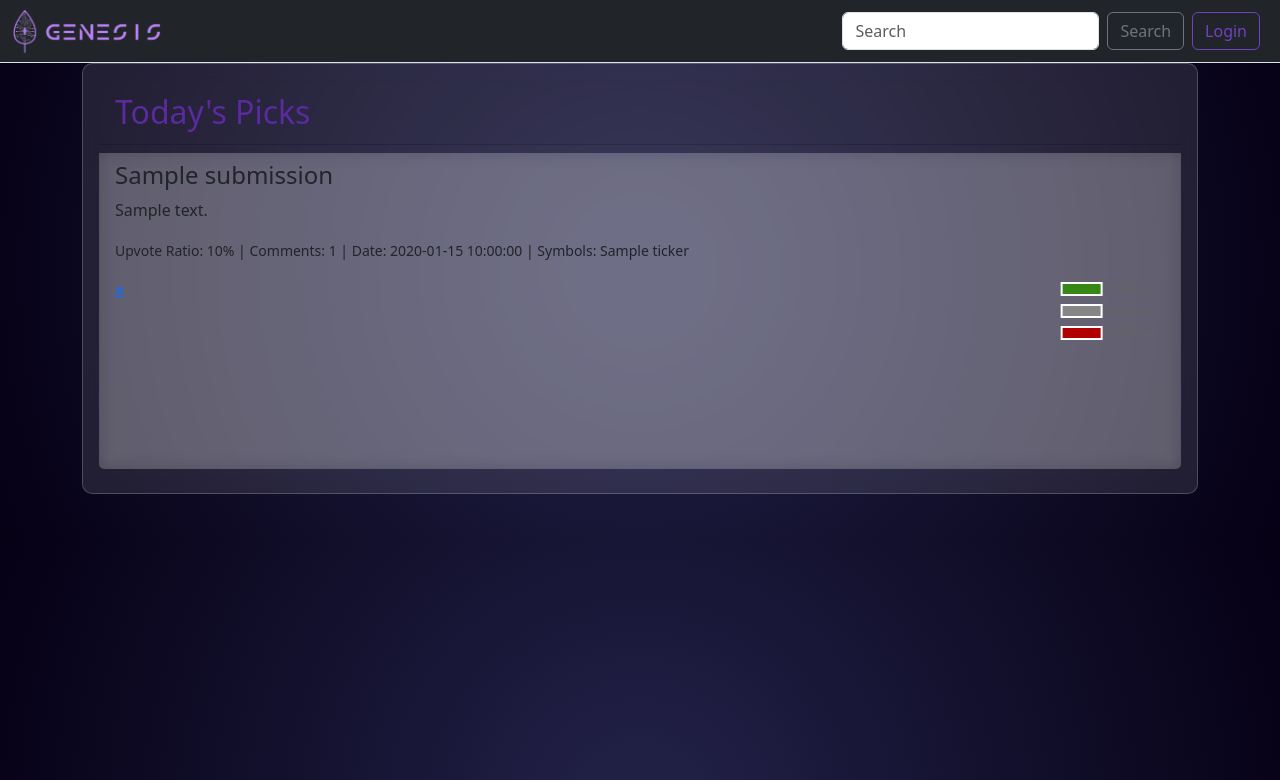
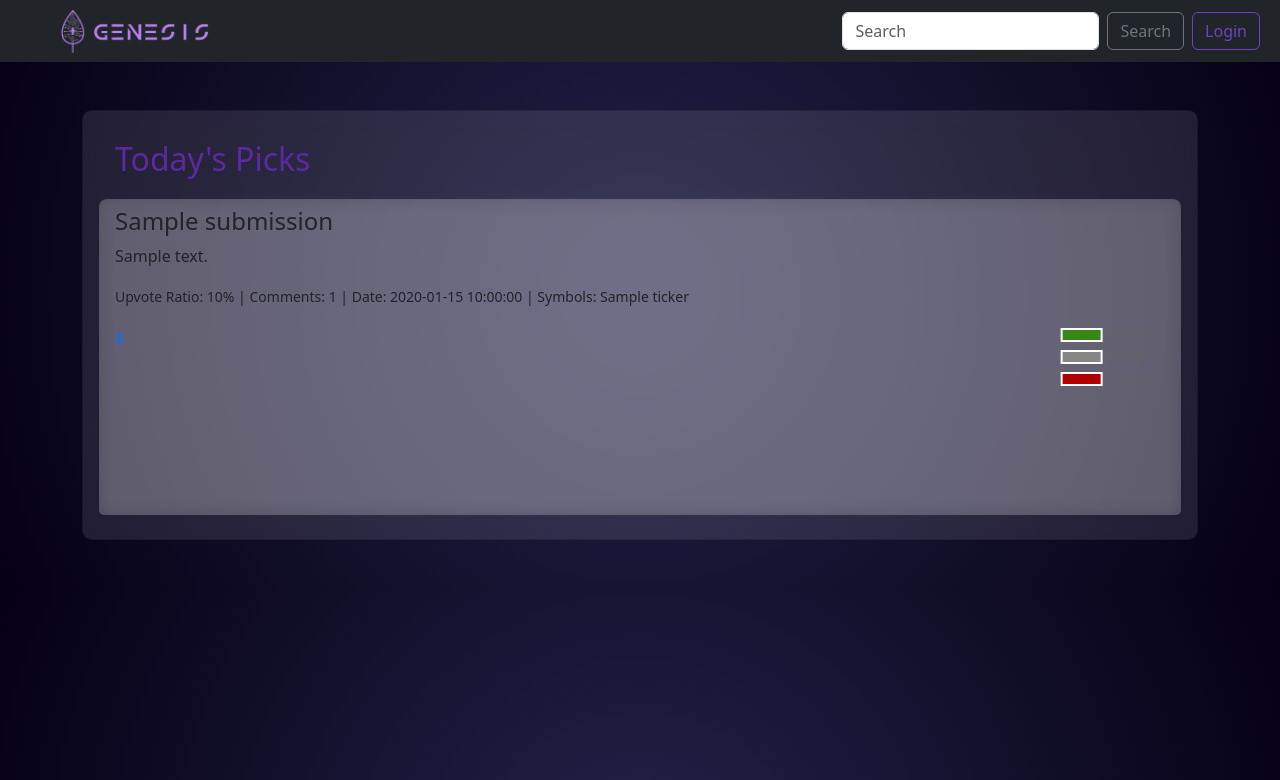
Before and after one commit to Ahsan-Siddiqi/Genesis-Sentiment-Analyzer, a Flask app: template templates/home.html in a window 1280 px wide. Shown: the top 780 px of the page. Run offline with Flask 3, Linux system fonts and the light colour scheme; the template is opened without the code that fills it: most values are stand-ins (such as "Sample title", 1, 10 or a date in 2020).

Commit message:
bug fixes and other improvements

```diff
--- a/app.py
+++ b/app.py
@@ -24,7 +24,9 @@ scheduler.start()
 def index():
     """Show Top Submissions"""
 
-    if subInfo == -1: return render_template("error.html"), 500
+    if subInfo == -1:
+        update_submissions()
+        return render_template("error.html"), 500
 
     return render_template("home.html", submissions=subInfo)
 
--- a/static/style.css
+++ b/static/style.css
@@ -7,14 +7,22 @@ body {
     backdrop-filter: blur(10px); /* Apply blur effect */
     border-radius: 10px; /* Optional: round the corners */
     padding: 1rem; /* Optional: add padding */
-    border: 1px solid rgba(255, 255, 255, 0.2); /* Optional: subtle border */
+}
+
+.card-header {
+    border: 0px;
 }
 
 .list-group-item {
     background: rgba(255, 255, 255, 0.2); /* Slightly more opaque background for list items */
     backdrop-filter: blur(8px); /* Apply blur effect */
-    border: 1px solid rgba(255, 255, 255, 0.3); /* Optional: subtle border */
     border-radius: 8px; /* Optional: round the corners */
+    border: 0px;
+}
+
+.list-group-item:first-child {
+    border-top-left-radius: 8px;
+    border-top-right-radius: 8px;
 }
 
 .btn-purple {
--- a/templates/home.html
+++ b/templates/home.html
@@ -6,7 +6,7 @@
 
 {% block main %}
 
-<div class="card">
+<div class="card mt-5">
     <div class="card-header fs-2 text-start" style="-webkit-text-fill-color: #5a2a9e;">
         Today's Picks
     </div>
--- a/templates/layout.html
+++ b/templates/layout.html
@@ -17,7 +17,7 @@
     </head>
     <body>
 
-        <nav class="navbar navbar-expand-lg bg-dark border-bottom border-body sticky-top">
+        <nav class="navbar navbar-expand-lg bg-dark border-body sticky-top">
             <div class="container-fluid">
 
               <button class="navbar-toggler" type="button" data-bs-toggle="collapse" data-bs-target="#navbarSupportedContent" aria-controls="navbarSupportedContent" aria-expanded="false" aria-label="Toggle navigation">
@@ -25,9 +25,9 @@
               </button>
               <div class="collapse navbar-collapse" id="navbarSupportedContent">
                 <ul class="navbar-nav me-auto mb-2 mb-lg-0">
-                  <li class="nav-item">
+                  <li class="nav-item ms-5">
                     <a class="navbar-brand" aria-current="page" href="/">
-                     <img src="static\media\logo3.png" alt="logo" width="150vh" height="auto" class="d-inline-block align-text-top">
+                     <img src="static\media\logo.png" alt="logo" width="150vh" height="auto" class="d-inline-block align-text-top">
                     </a>
                   </li>
                   {% if session["user_id"] %}
```
Also changed, not shown: ticker_extraction.py (+2 -14 lines), static/media/leaflogo.png, static/media/logo.png (renamed from static/media/logo3.png).
